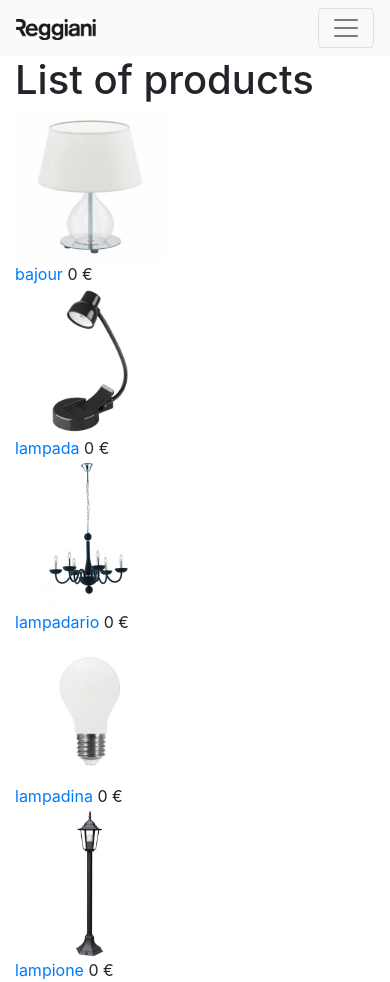
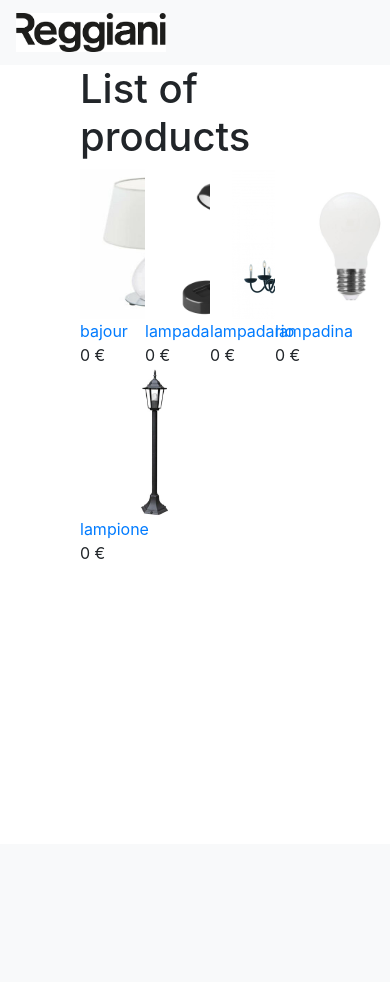
Before and after one commit to thefumasgo/prodottiCustom, a PHP site: page /list.php in a window 390 px wide; the page is wider, and only the part inside the window is pictured. After the commit the page ends 559 px from the top of that part, so only its background shows below. Run offline with PHP 8.4, Linux system fonts and the light colour scheme; data comes from the database, SQL or seed files in the repository; both versions use the stored data as it was after the commit; some libraries are stand-ins or nearby versions.

Commit message:
Add files via upload

```diff
--- a/prodottiCustom/list.php
+++ b/prodottiCustom/list.php
@@ -26,9 +26,10 @@
 		<link rel="stylesheet" type="text/css" href="style.css">
 	</head>
 	<body>
-		<div class="container"> <!--fluid-->
+		<div class="container-fluid"> <!--fluid-->
 			<div class="row">
-				<div class="col-sm-12">
+				<div class="col-2"></div>
+				<div class="col">
 					<h1>List of products</h1>
 				</div>
 			</div>
@@ -73,17 +74,12 @@
 					}
 
 					if($count % 4 == 0){
-						echo '<div class="row">';
+						echo '<div class="row"><div class="col-2"></div>';
 					}
 
-					echo '<div class="col-sm-3">';
-
-					echo '<div class="">';
+					echo '<div class="col-2">';
 					echo "<a href = 'infoProduct.php?idArticolo=".$row["ID"]."'><img class='imgProducts' src='".$_SESSION["imgFolder"].$row["img"]."'></br>";
-					echo '</div>';
-
-					echo "<a href = 'infoProduct.php?idArticolo=".$row["ID"]."' class=''>".$row["projectName"]."</a>
-							".$row["targetPrice"]." €</br>";
+					echo "<a href = 'infoProduct.php?idArticolo=".$row["ID"]."'>".$row["projectName"]."</a><br>".$row["targetPrice"]." €</br>";
 					echo '</div>';
 
 					$count++;
--- a/prodottiCustom/navbar.php
+++ b/prodottiCustom/navbar.php
@@ -17,10 +17,7 @@
     <script src="https://maxcdn.bootstrapcdn.com/bootstrap/4.0.0/js/bootstrap.min.js" integrity="sha384-JZR6Spejh4U02d8jOt6vLEHfe/JQGiRRSQQxSfFWpi1MquVdAyjUar5+76PVCmYl" crossorigin="anonymous"></script>
 
     <nav class="navbar navbar-expand-lg navbar-light bg-light">
-    <a class="navbar-brand" href="list.php"><img src="img/icon.jpg" width="80" height="auto"/></a>
-        <button class="navbar-toggler" type="button" data-toggle="collapse" data-target="#navbarSupportedContent" aria-controls="navbarSupportedContent" aria-expanded="false" aria-label="Toggle navigation">
-            <span class="navbar-toggler-icon"></span>
-        </button>
+    <a class="navbar-brand" href="http://www.reggiani.net/it/"><img src="img/icon.jpg" width="150px" height="auto"/></a>
 
         <div class="collapse navbar-collapse" id="navbarSupportedContent">
             <ul class="navbar-nav mr-auto">
```
Also changed, not shown: prodottiCustom/DB/custom.sql (+11 -12 lines).
